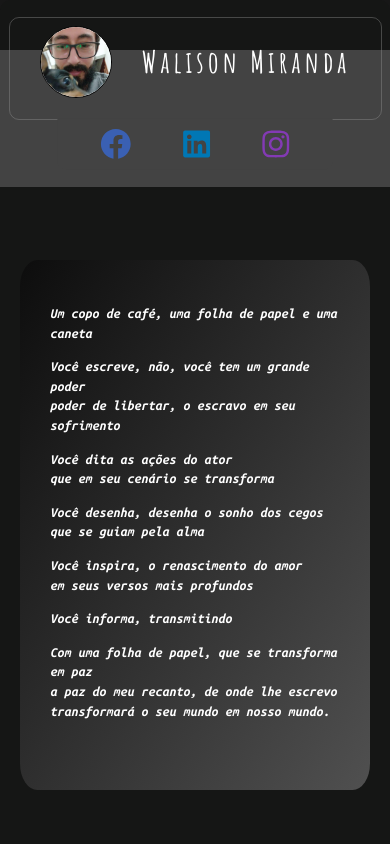
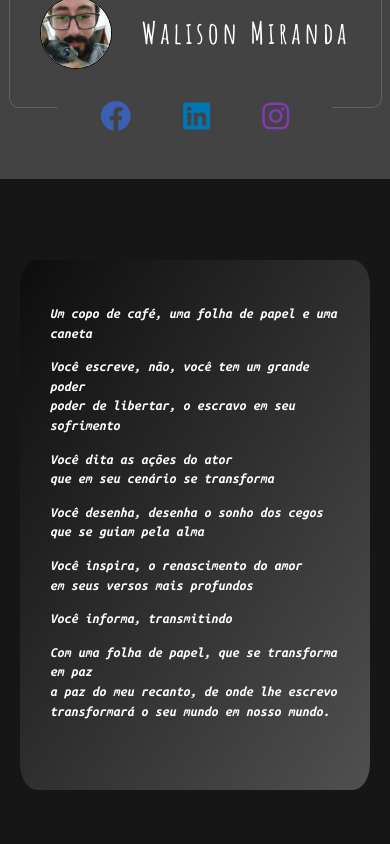
Before and after one commit to WalisonMiranda/Pagina-Poesias, a React (Create React App) app: page / in a window 390 px wide. Shown: the top 844 px of the page. Built offline with nearby package versions, Linux system fonts and the light colour scheme.

Commit message:
Update style.css

```diff
--- a/src/components/header/style.css
+++ b/src/components/header/style.css
@@ -63,9 +63,10 @@
 
 @media (max-width: 760px) {
     .container {
-        height: 15vh;
+        height: 20vh;
         width: 100vw;
-        margin: 50px 0 0;
+        top: 0;
+        margin: 0;
         padding-top: 10px;
         border-radius: 0;
         background-color: rgba(67, 67, 67, 1);
```
